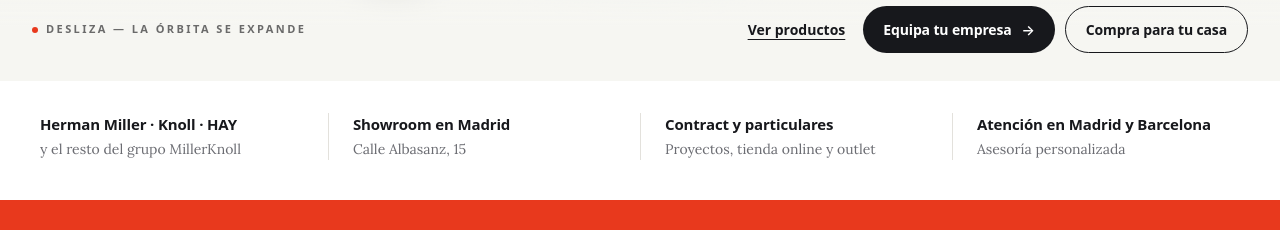
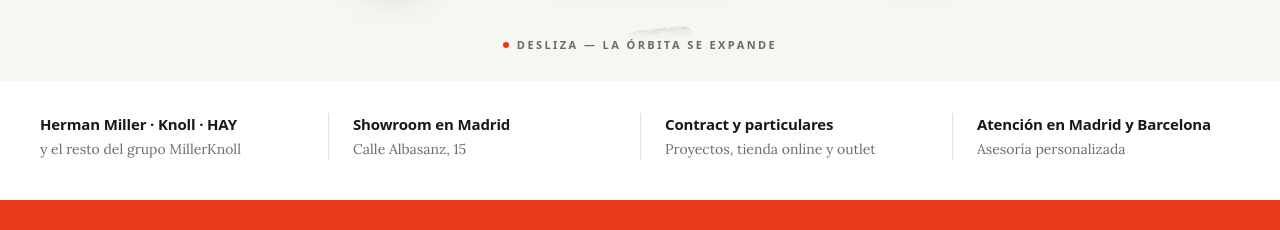
Before and after one commit to sebscreativo22-stack/distrito-hm-propuesta, a plain HTML site: page index.html in a window 1280 px wide. Shown: the part 719-949 px from the top of the page. Drawn offline with Linux system fonts and the light colour scheme; a web font is replaced by a local one.

Commit message:
Hero: quitar botones inferiores y centrar la nota de scroll
Co-Authored-By: Claude Sonnet 5.5 <noreply@anthropic.com>
Claude-Session: https://claude.ai/code/session_013JouUMtxj4pEger9XtshPY

```diff
--- a/index.html
+++ b/index.html
@@ -65,11 +65,6 @@
   </div>
   <div class="oh__foot">
     <span class="oh__note"><i class="dot"></i>Desliza — la órbita se expande</span>
-    <span class="oh__ctas">
-      <a class="oh__more" href="productos.html">Ver productos</a>
-      <a class="btn btn--dark" href="#empresas">Equipa tu empresa <i>→</i></a>
-      <a class="btn btn--outline" href="#wfh">Compra para tu casa</a>
-    </span>
   </div>
 </section>
 <ul class="trust">
--- a/styles.css
+++ b/styles.css
@@ -404,3 +404,4 @@ button{font:inherit;cursor:pointer;border:0;background:none;color:inherit}
 /* barra inferior del hero: degradado para que los botones se lean sobre las tarjetas */
 .oh__foot{left:0;right:0;bottom:0;padding:3rem 2rem 1.75rem;background:linear-gradient(to top,var(--bone) 45%,rgba(246,246,242,0))}
 @media(max-width:479px){.oh__foot{left:0;right:0;bottom:0;padding:3rem 1rem 1rem}}
+.oh__foot{justify-content:center}
```
